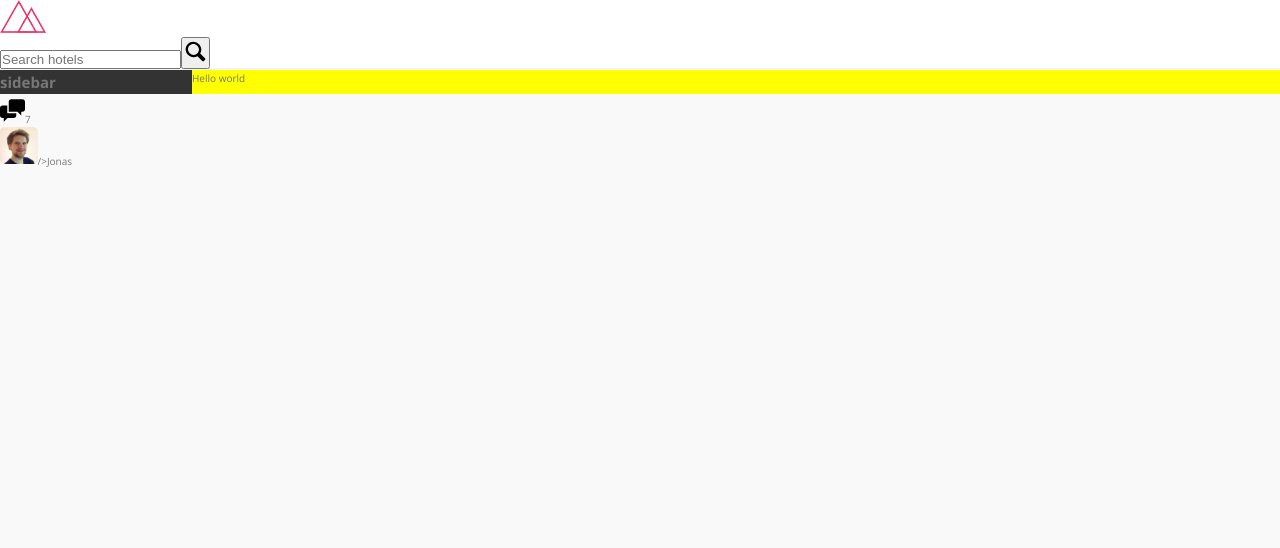
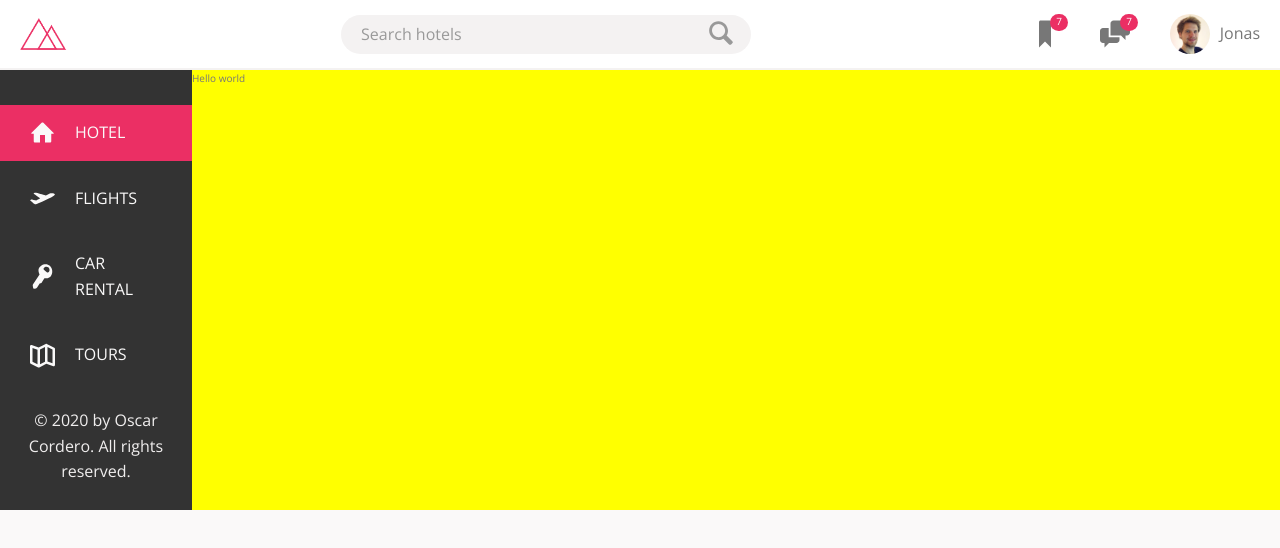
Before and after one commit to OsCordero/trillo-gatsby, a Gatsby site: page / in a window 1280 px wide. Built offline with nearby package versions, Linux system fonts and the light colour scheme; Gatsby itself is replaced by a stand-in of ours.

Commit message:
Header and sidebar finished

```diff
--- a/src/components/Header/Header.jsx
+++ b/src/components/Header/Header.jsx
@@ -22,7 +22,6 @@ const Header = () => {
             alt="Current user"
             className="user-nav__user-photo"
           ></img>
-          />
           <span className="user-nav__user-name">Jonas</span>
         </div>
       </nav>
--- a/src/components/Header/header.scss
+++ b/src/components/Header/header.scss
@@ -2,20 +2,36 @@
   height: 7rem;
   background-color: #fff;
   border-bottom: 2px solid var(--grey-light-2);
+  display: flex;
+  justify-content: space-between;
+  align-items: center;
 }
 
 .logo {
   height: 3.25rem;
+  margin-left: 2rem;
 }
 .user-nav {
-  &__icon-box {
+  display: flex;
+  align-self: stretch;
+
+  & > * {
+    padding: 0 2rem;
+    height: 100%;
+    transition: background-color 0.3s;
+    display: flex;
+    align-items: center;
+    &:hover {
+      background-color: var(--grey-light-2);
+    }
   }
-  &__user {
-  }
+
   &__user-name {
+    font-size: 1.6rem;
   }
   &__user-photo {
-    height: 3.75rem;
-    border-radius: 0.5rem;
+    height: 4rem;
+    border-radius: 100rem;
+    margin-right: 1rem;
   }
 }
--- a/src/components/Icon/Icon.jsx
+++ b/src/components/Icon/Icon.jsx
@@ -3,12 +3,12 @@ import sprite from "../../assets/img/icons/sprite.svg"
 import "./icon.scss"
 const Icon = ({ name, customClass, badge }) => {
   return (
-    <>
+    <div className="icon-wrapper">
       <svg className={`icon ${customClass}`}>
         <use xlinkHref={`${sprite}#${name}`}></use>
       </svg>
       {badge && <span className="notification">{badge}</span>}
-    </>
+    </div>
   )
 }
 
--- a/src/components/Icon/icon.scss
+++ b/src/components/Icon/icon.scss
@@ -1,4 +1,26 @@
+.icon-wrapper {
+  position: relative;
+  line-height: 1rem;
+  display: inline-block;
+}
+
 .icon {
-  height: 2.5rem;
-  width: 2.5rem;
+  height: 3em;
+  width: 3em;
+  fill: var(--grey-dark-2);
 }
+
+.notification {
+  font-size: 1rem;
+  height: 1.75rem;
+  width: 1.75rem;
+  border-radius: 50rem;
+  background-color: var(--primary);
+  color: white;
+  position: absolute;
+  top: -0.5rem;
+  right: -0.8rem;
+  display: flex;
+  place-content: center;
+  line-height: 1.4rem;
+}
--- a/src/components/SearchBar/searchbar.scss
+++ b/src/components/SearchBar/searchbar.scss
@@ -1,10 +1,52 @@
 .search {
+  display: flex;
+  flex: 0 0 40%;
+  align-items: center;
+  justify-content: center;
+
   &__input {
+    font-family: inherit;
+    font-size: 1.4rem;
+    background-color: var(--grey-light-2);
+    border: none;
+    padding: 1rem 2rem;
+    border-radius: 20rem;
+    width: 80%;
+    transition: all 0.3s;
+    margin-right: -4.5rem;
+
+    &:hover {
+      width: 81%;
+    }
+
+    &:focus {
+      outline: none;
+      width: 85%;
+      background-color: var(--grey-light-3);
+    }
+    &::placeholder {
+      font-weight: 500;
+      font-size: 1.6rem;
+      color: var(--grey-dark-3);
+    }
+  }
+
+  &__input:focus + &__button {
+    background-color: var(--grey-light-3);
   }
 
   &__button {
+    border: none;
+    background-color: var(--grey-light-2);
+    transition: background-color 0.3s;
+    cursor: pointer;
+    &:focus {
+      outline: none;
+    }
   }
 
   &__icon {
+    fill: var(--grey-dark-3);
+    font-size: 1rem;
   }
 }
--- a/src/components/Sidebar/Sidebar.jsx
+++ b/src/components/Sidebar/Sidebar.jsx
@@ -1,9 +1,29 @@
 import React from "react"
+import { Link } from "gatsby"
+import Icon from "../Icon/Icon"
+import items from "../../lang/sidebarItems"
 import "./sidebar.scss"
+
 const Sidebar = () => {
   return (
     <nav className="sidebar">
-      <h1>sidebar</h1>
+      <ul className="side-nav">
+        {items.map(item => (
+          <li className="side-nav__item" key={item.name}>
+            <Link
+              to={item.url}
+              className="side-nav__link"
+              activeClassName="side-nav__link--active"
+            >
+              <Icon name={item.icon} customClass="side-nav__icon" />
+              <span>{item.text}</span>
+            </Link>
+          </li>
+        ))}
+      </ul>
+      <div className="legal">
+        &copy; 2020 by Oscar Cordero. All rights reserved.
+      </div>
     </nav>
   )
 }
--- a/src/components/Sidebar/sidebar.scss
+++ b/src/components/Sidebar/sidebar.scss
@@ -1,4 +1,70 @@
 .sidebar {
   background-color: var(--grey-dark-1);
   flex: 0 0 15%;
+  display: flex;
+  flex-direction: column;
+  justify-content: space-between;
 }
+
+.legal {
+  font-size: 1.6rem;
+  text-align: center;
+  padding: 2.5rem;
+  color: var(--grey-light-3);
+}
+.side-nav {
+  font-size: 1.6rem;
+  list-style: none;
+  margin-top: 3.5rem;
+
+  &__item {
+    position: relative;
+    span {
+      position: relative;
+    }
+    &:not(:last-child) {
+      margin-bottom: 1rem;
+    }
+  }
+
+  &__link {
+    color: var(--grey-light-1);
+    text-decoration: none;
+    text-transform: uppercase;
+    display: block;
+    padding: 1.5rem 3rem;
+    display: flex;
+    align-items: center;
+    position: relative;
+  }
+
+  &__link::before {
+    content: "";
+    position: absolute;
+    top: 0;
+    left: 0;
+    height: 100%;
+    width: 3px;
+    background-color: var(--primary);
+    transform: scaleY(0);
+    transition: transform 0.2s, width 0.2s 0.2s cubic-bezier(1, 0, 0, 1),
+      background-color 0.2s;
+  }
+
+  &__link:hover::before,
+  &__link--active::before {
+    transform: scaleY(1);
+    width: 100%;
+  }
+
+  &__link:active::before {
+    background-color: var(--primary-light);
+  }
+
+  &__icon {
+    fill: currentColor;
+    width: 2.5rem;
+    height: 2.5rem;
+    margin-right: 2rem;
+  }
+}
--- /dev/null
+++ b/src/lang/sidebarItems.js
@@ -0,0 +1,7 @@
+const items = [
+  { url: "/", icon: "icon-home", text: "Hotel" },
+  { url: "/flights", icon: "icon-aircraft-take-off", text: "Flights" },
+  { url: "/car-rental", icon: "icon-key", text: "Car rental" },
+  { url: "/tours", icon: "icon-map", text: "Tours" },
+]
+export default items
```
Also changed, not shown: src/pages/flights.jsx (added, +12 -0 lines), src/components/HotelOverview/HotelOverview.jsx (added), src/components/HotelOverview/hotel-overview.scss (added).
